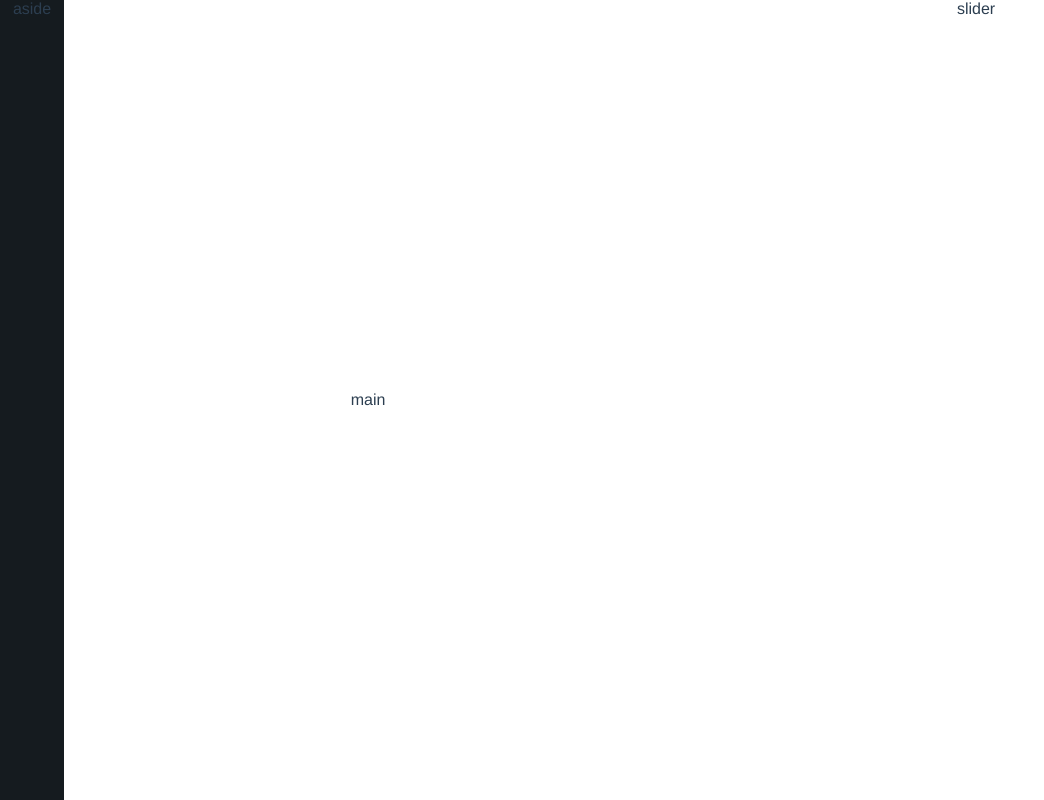
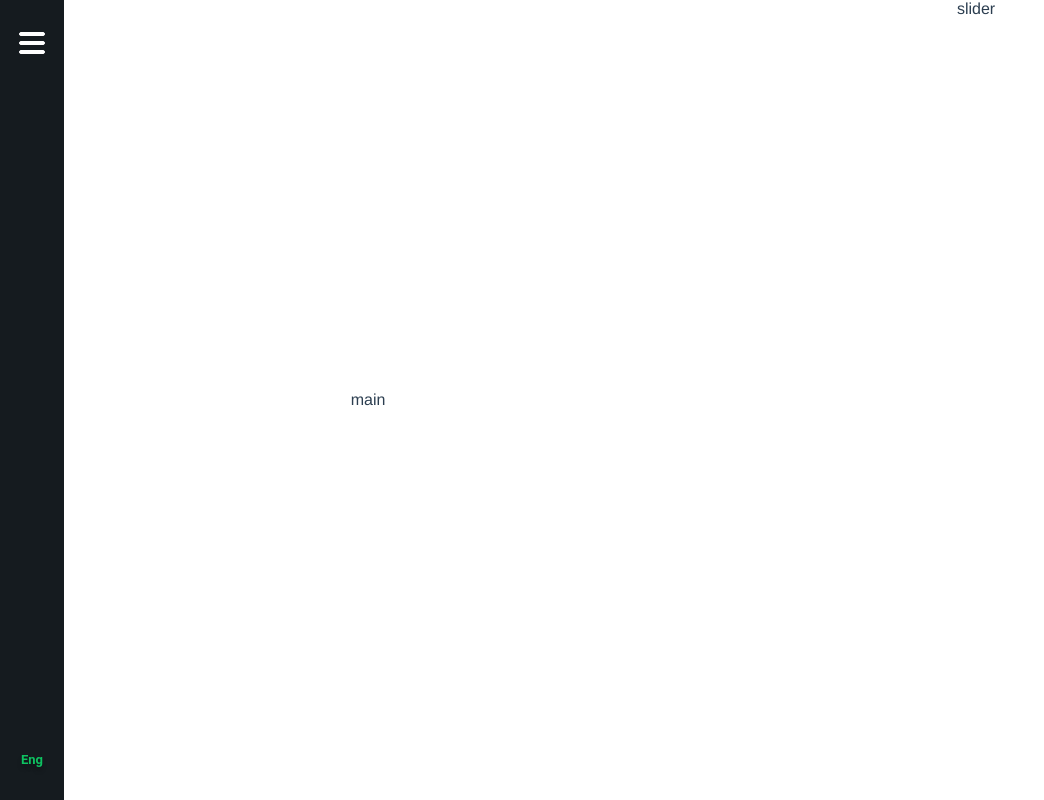
Before and after one commit to JuliettKhar/car-sharing-project, a Vue app: page / in a window 1280 px wide. Shown: the whole page, without its empty margins (0-1044 px from the left). Built offline with nearby package versions, Linux system fonts and the light colour scheme.

Commit message:
add navbar

```diff
--- a/src/App.vue
+++ b/src/App.vue
@@ -1,10 +1,7 @@
 <template>
   <div id="app">
     <el-container class="app__container">
-      <el-aside>
-        aside
-      </el-aside>
-
+      <Navbar />
       <el-container>
         <el-main>
           <transition name="fade">
@@ -16,6 +13,13 @@
   </div>
 </template>
 
+<script>
+  import Navbar from "@/components/common/navbar/Navbar";
+  export default {
+    components: { Navbar },
+  };
+</script>
+
 <style lang="scss">
-  @import 'src/assets/scss/index.scss';
+  @import "src/assets/scss/index.scss";
 </style>
--- a/src/assets/scss/core/element-ui/override.scss
+++ b/src/assets/scss/core/element-ui/override.scss
@@ -1,4 +1,8 @@
 .el-aside {
+  display: flex;
+  justify-content: space-between;
+  flex-direction: column;
+  align-items: center;
   width: 64px !important;
   background: #151B1F
 }
--- /dev/null
+++ b/src/assets/scss/core/fonts.scss
@@ -0,0 +1,4 @@
+@font-face {
+ font-family: "Roboto";
+ src: url("~@/assets/fonts/Roboto-Regular.ttf") format("ttf");
+}
--- a/src/assets/scss/core/variables.scss
+++ b/src/assets/scss/core/variables.scss
@@ -0,0 +1,2 @@
+$white: #fff;
+$green: #0ec261;
--- a/src/assets/scss/index.scss
+++ b/src/assets/scss/index.scss
@@ -1,2 +1,3 @@
 @import "core/base";
 @import "core/element-ui/override";
+@import "core/fonts";
--- /dev/null
+++ b/src/components/common/navbar/Navbar.vue
@@ -0,0 +1,72 @@
+<template>
+  <el-aside>
+    <a
+      role="button"
+      class="navbar-burger"
+      aria-label="menu"
+      aria-expanded="false"
+    >
+      <span aria-hidden="true"></span>
+      <span aria-hidden="true"></span>
+      <span aria-hidden="true"></span>
+    </a>
+
+    <a role="button" class="navbar-lang">Eng</a>
+  </el-aside>
+</template>
+
+<script>
+  export default {
+    name: "Navbar",
+  };
+</script>
+
+<style scoped lang="scss">
+  .navbar-burger {
+    position: relative;
+    display: flex;
+    flex-direction: column;
+    justify-content: center;
+    margin-top: 32px;
+    width: 32px;
+    height: 22px;
+
+    & span {
+      position: absolute;
+      left: 50%;
+      transform: translateX(-50%);
+      width: 24px;
+      height: 2px;
+      margin: 0 auto;
+      border: 1px solid $white;
+      border-radius: 5px;
+      background: #fff;
+
+      &:first-child {
+        top: 0;
+      }
+
+      &:last-child {
+        bottom: 0;
+      }
+
+      &:nth-child(2) {
+        top: 50%;
+        transform: translate(-50%, -50%);
+      }
+    }
+  }
+
+  .navbar-lang {
+    display: block;
+    margin-bottom: 32px;
+    width: 23px;
+    height: 16px;
+    font-family: Roboto, sans-serif;
+    font-style: normal;
+    font-weight: bold;
+    font-size: 13px;
+    color: $green;
+    text-shadow: 0 4px 4px rgba(0, 0, 0, 0.25);
+  }
+</style>
--- a/vue.config.js
+++ b/vue.config.js
@@ -1,20 +1,20 @@
-const path = require('path');
+const path = require("path");
 
 module.exports = {
   configureWebpack: {
     resolve: {
       alias: {
-        '@': path.resolve(__dirname, 'src/'),
+        "@": path.resolve(__dirname, "src"),
       },
     },
   },
   chainWebpack: config => {
-    config.plugin('html').tap(args => {
+    config.plugin("html").tap(args => {
       args[0].meta = [
         {
-          name: 'viewport',
+          name: "viewport",
           content:
-            'width=device-width, initial-scale=1, maximum-scale=1, user-scalable=0',
+            "width=device-width, initial-scale=1, maximum-scale=1, user-scalable=0",
         },
       ];
       return args;
@@ -25,16 +25,16 @@ module.exports = {
     loaderOptions: {
       scss: {
         sassOptions: {
-          includePaths: [path.resolve(__dirname, 'src/scss/core/')],
+          includePaths: [path.resolve(__dirname, "src/scss/core/")],
           indentedSyntax: false,
         },
         prependData: `
-           @import "@/assets/scss/core/mixins.scss";
+           @import "~@/assets/scss/core/mixins.scss";
            @import "~@/assets/scss/core/variables.scss";
           `,
       },
     },
   },
 
-  assetsDir: '@/assets/',
+  assetsDir: "@/assets/",
 };
```
Also changed, not shown: src/assets/fonts/Roboto-Regular.ttf (added).
